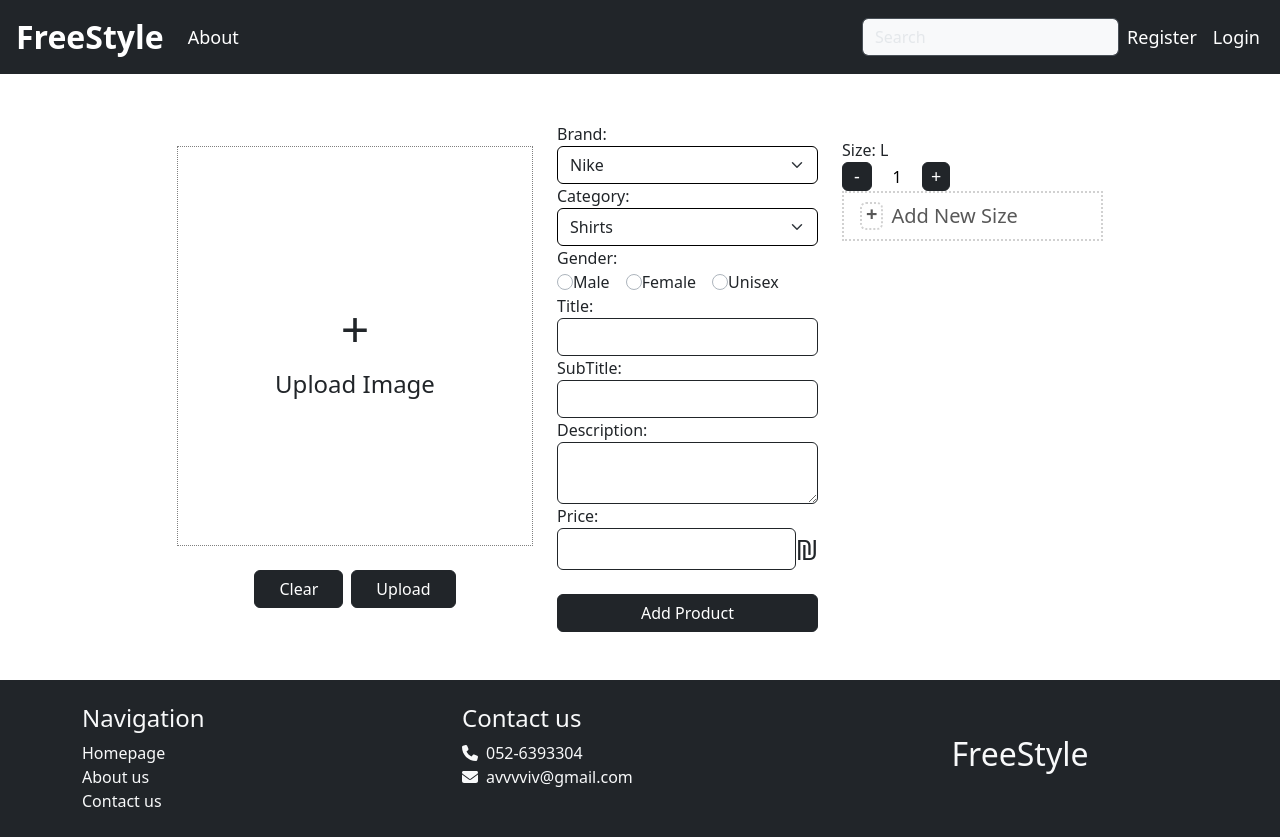
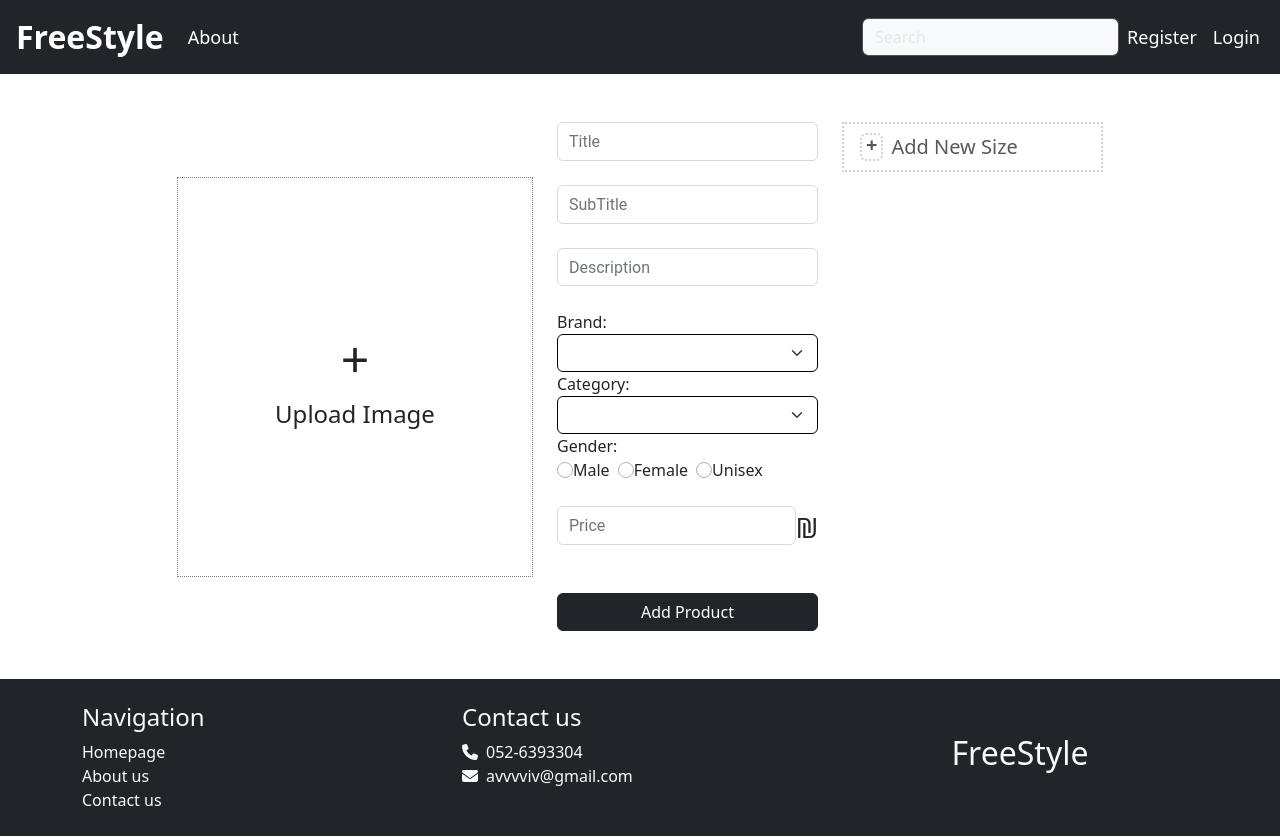
Before and after one commit to aviv-levy/Final-Course-Project-Frontend, a React (Create React App) app in the folder Frontend/freestyle/: page /manageproducts in a window 1280 px wide. Built offline with nearby package versions, Linux system fonts and the light colour scheme.

Commit message:
Add product update

```diff
--- a/Frontend/freestyle/src/CSS/inputs.css
+++ b/Frontend/freestyle/src/CSS/inputs.css
@@ -71,3 +71,7 @@
     -webkit-appearance: none;
     margin: 0;
   }
+
+  .icon-size{
+    font-size: 15px;
+  }
--- a/Frontend/freestyle/src/Components/CountButton.tsx
+++ b/Frontend/freestyle/src/Components/CountButton.tsx
@@ -1,28 +1,52 @@
-import { useState, FormEvent } from "react";
+import { useState, FormEvent, useContext } from "react";
+import { FontAwesomeIcon } from "@fortawesome/react-fontawesome";
+import { faTrash } from '@fortawesome/free-solid-svg-icons'
 import '../CSS/inputs.css'
+import { AddSizeContext } from "../Pages/ManageProductsPage";
 
 interface Props {
-    size: number|string;
+    size: number | string;
 }
 
 
 function CountButton({ size }: Props) {
 
+    const sizesContext = useContext(AddSizeContext);
     const [quantity, setQuantity] = useState(1)
+
+    function setSize(newQuantity: number) {
+        sizesContext?.sizesQuantity.map((item) => {
+            if (item.size === size)
+                item.quantity = newQuantity
+        })
+        setQuantity(newQuantity);
+        sizesContext?.setSizesQuantity(sizesContext?.sizesQuantity)
+    }
 
     function handleIncrease(e: FormEvent) {
         e.preventDefault();
-        setQuantity(quantity + 1)
+        setSize(quantity + 1)
     }
 
     function handleDecrease(e: FormEvent) {
         e.preventDefault();
-        if (quantity >1)
-            setQuantity(quantity - 1)
+        if (quantity > 1)
+            setSize(quantity - 1)
+    }
+
+    //Handle Remove count button
+    function handleRemove() {
+
+        sizesContext?.sizes.map(disabledSize => {
+            if (size === disabledSize.size)
+                disabledSize.isDisabled = false
+        })
+        sizesContext?.setSizes(sizesContext?.sizes);
+        sizesContext?.setSizesQuantity(sizesContext?.sizesQuantity.filter(item => item.size !== size))
     }
 
     return (
-        <div>
+        <div className="mt-2">
             <span className="fs-6">Size: {size}</span>
             <div className="d-flex">
                 <div className="btnwidth">
@@ -36,6 +60,9 @@ function CountButton({ size }: Props) {
                 <div className="btnwidth">
                     <button onClick={handleIncrease} className="btn btn-dark roundbtn">+</button>
                 </div>
+                <div className="w-100 text-end">
+                    <button onClick={handleRemove} className="btn btn-danger roundbtn"><FontAwesomeIcon icon={faTrash} className="icon-size me-1" /><span className="fs-6">Remove</span></button>
+                </div>
             </div>
         </div>
     );
--- a/Frontend/freestyle/src/Components/StyledInput.tsx
+++ b/Frontend/freestyle/src/Components/StyledInput.tsx
@@ -3,16 +3,33 @@ import { User } from '../Services/Interfaces';
 import Error from './Error';
 
 interface Props {
-    type: "text" | "password" | "email" | "number";
+    type: "text" | "password" | "email" | "number" | "radio";
     placeholder: string;
     inputParam: string;
     setValueFunc: Function;
+    id?: string;
     errorText?: string;
 }
 
-function StyledInput({ type, placeholder, setValueFunc, inputParam, errorText }: Props) {
+function StyledInput({ type, placeholder, setValueFunc, inputParam, id, errorText }: Props) {
 
     return (
+        <>
+            {
+                type === 'radio' ?
+                    <div>
+                        <input
+                            className='form-check-input border-dark-subtle'
+                            type={type}
+                            name={inputParam}
+                            value={placeholder}
+                            id={id}
+                            onChange={(e) => setValueFunc((prevState: User) => ({ ...prevState, [inputParam]: e.target.value }))}
+                        />
+                        <label className="form-check-label me-2" htmlFor={id}>{placeholder}</label>
+                    </div>
+
+                    :
                     <div className="form-group input-block mb-4">
                         <input
                             type={type}
@@ -21,6 +38,8 @@ function StyledInput({ type, placeholder, setValueFunc, inputParam, errorText }:
                         <span className="placeholderr mx-2">{placeholder}</span>
                         <Error errorText={errorText} />
                     </div>
+            }
+        </>
     );
 }
 
--- a/Frontend/freestyle/src/Pages/ManageProductsPage.tsx
+++ b/Frontend/freestyle/src/Pages/ManageProductsPage.tsx
@@ -1,28 +1,56 @@
-import { useState } from "react";
+import { FormEvent, createContext, useState } from "react";
 import '../CSS/ManageProducts.css'
 import CountButton from "../Components/CountButton";
 import { fileToBase64 } from "../Utils/fileToString";
 import { Product, SizeQuantity } from "../Services/Interfaces";
+import StyledInput from "../Components/StyledInput";
 
+interface SizesBtns {
+    size: string;
+    isDisabled: boolean;
+}
+
+interface AddSizeContext {
+    sizes: Array<SizesBtns>,
+    setSizes: Function,
+    sizesQuantity: Array<SizeQuantity>,
+    setSizesQuantity: Function,
+}
+
+export const AddSizeContext = createContext<AddSizeContext | null>(null);
 
 function ManageProductsPage() {
 
 
     const [product, setProduct] = useState<Product>();
+    const [sizes, setSizes] = useState<Array<SizesBtns>>([{ size: "XS", isDisabled: false }, { size: "S", isDisabled: false }, { size: "M", isDisabled: false }, { size: "L", isDisabled: false }, { size: "XL", isDisabled: false }, { size: "XXL", isDisabled: false }])
     const [uploadedImg, setUploadedImg] = useState('');
-    const [sizesQuantity, setSizesQuantity] = useState<Array<SizeQuantity>>();
+    const [sizesQuantity, setSizesQuantity] = useState<Array<SizeQuantity>>([]);
     const [showAddSize, SetShowAddSize] = useState(false);
 
     async function fileRecieved(file: File) {
         setUploadedImg(await fileToBase64(file))
     }
 
-    function handleClick() {
+    function handleAddProduct(e: FormEvent) {
+        e.preventDefault();
+        if (product)
+            setProduct({ ...product, sizeQuantity: sizesQuantity })
 
+        console.log(product);
     }
 
     function handleClear() {
         setUploadedImg('');
+    }
+
+    function handleSize(newSize: string) {
+        sizes.map(size => {
+            if (size.size === newSize)
+                size.isDisabled = true
+        }
+        )
+        setSizesQuantity(prevState => [...prevState, { size: newSize, quantity: 1 }]);
     }
 
     return (
@@ -40,19 +68,27 @@ function ManageProductsPage() {
                                 </label>
                             </>
                             :
-                            <img src={uploadedImg} alt="" className='img-thumbnail' />
+                            <>
+                                <img src={uploadedImg} alt="" className='img-thumbnail' />
+                                <div className="w-100 text-center mt-4">
+                                    <button onClick={handleClear} className='btn btn-dark px-4 me-1'>Clear</button>
+                                </div>
+                            </>
                     }
-                    <div className="w-100 text-center mt-4">
-                        <button onClick={handleClear} className='btn btn-dark px-4 me-1'>Clear</button>
-                        <button onClick={handleClick} className='btn btn-dark px-4 ms-1'>Upload</button>
-                    </div>
                 </div>
 
                 <div className="col-3">
                     <form>
 
+                        <StyledInput inputParam="title" placeholder="Title" setValueFunc={setProduct} type="text" />
+                        <StyledInput inputParam="subtitle" placeholder="SubTitle" setValueFunc={setProduct} type="text" />
+                        <StyledInput inputParam="description" placeholder="Description" setValueFunc={setProduct} type="text" />
+
                         <span>Brand: </span>
-                        <select name="brand" className='form-select border-black'>
+                        <select name="brand"
+                        className='form-select border-black'
+                        onChange={(e) => setProduct((prevState: any) => ({ ...prevState, brand: e.target.value }))}>
+                            <option value={undefined}></option>
                             <option value="Nike">Nike</option>
                             <option value="GAP">GAP</option>
                             <option value="Adidas">Adidas</option>
@@ -64,7 +100,10 @@ function ManageProductsPage() {
                         </select>
 
                         <span>Category: </span>
-                        <select name="category" className='form-select border-black'>
+                        <select name="category"
+                            className='form-select border-black'
+                            onChange={(e) => setProduct((prevState: any) => ({ ...prevState, category: e.target.value }))}>
+                            <option value={undefined}></option>
                             <option value="Shirts">Shirts</option>
                             <option value="Shoes">Shoes</option>
                             <option value="Pants">Pants</option>
@@ -75,60 +114,52 @@ function ManageProductsPage() {
 
 
                         <label className='w-100'>Gender:</label>
-                        <input type="radio" name='gender' id='male' className="form-check-input border-dark-subtle" />
-                        <label className="form-check-label me-3" htmlFor="male">Male</label>
+                        <div className="d-flex">
+                            <StyledInput inputParam="gender" placeholder="Male" setValueFunc={setProduct} type="radio" id="male" />
+                            <StyledInput inputParam="gender" placeholder="Female" setValueFunc={setProduct} type="radio" id="female" />
+                            <StyledInput inputParam="gender" placeholder="Unisex" setValueFunc={setProduct} type="radio" id="unisex" />
+                        </div>
 
-                        <input type="radio" name='gender' id='female' className="form-check-input border-dark-subtle" />
-                        <label className="form-check-label me-3" htmlFor="female">Female</label>
-
-                        <input type="radio" name='gender' id='unisex' className="form-check-input border-dark-subtle" />
-                        <label className="form-check-label" htmlFor="unisex">Unisex</label>
-
-                        <label className='w-100'>Title:</label>
-                        <input type="text" className="form-control border-dark" />
-
-                        <label className='w-100'>SubTitle:</label>
-                        <input type="text" className="form-control border-dark" />
-
-                        <label className='w-100'>Description:</label>
-                        <textarea className="form-control border-dark" aria-label="With textarea"></textarea>
-
-
-                        <label className='w-100'>Price:</label>
-                        <div className="d-flex">
-                            <input type="number" className="form-control border-dark" /> <span className='fs-3'>₪</span>
+                        <div className="d-flex mt-4">
+                            <StyledInput inputParam="price" placeholder="Price" setValueFunc={setProduct} type="number" /> <span className='fs-3'>₪</span>
                         </div>
 
                         <div className="w-100 mt-4">
-                            <button className="btn btn-dark w-100">Add Product</button>
+                            <button onClick={handleAddProduct} className="btn btn-dark w-100">Add Product</button>
                         </div>
                     </form>
 
 
                 </div>
-                <div className="col-3 mt-3">
-                    <CountButton size="L" />
+                <div className="col-3 ">
                     {
                         !showAddSize ?
                             <div onClick={() => SetShowAddSize(true)} className="add-newSize fs-5 p-2 d-flex align-items-center"><div className="add-newSizePlus badge fs-5 p-1 pt-0 mx-2">+</div>Add New Size</div>
                             :
                             <div>
-                                {
-                                    sizesQuantity?.map(newSize =>
-                                        <CountButton size={newSize.size} />)
-                                }
-                                <button className="btn btn-outline-dark me-2" >XS</button>
-                                <button className="btn btn-outline-dark me-2">S</button>
-                                <button className="btn btn-outline-dark me-2">M</button>
-                                <button className="btn btn-outline-dark me-2">L</button>
-                                <button className="btn btn-outline-dark me-2">XL</button>
-                                <button className="btn btn-outline-dark me-2">XXL</button>
+                                <div className="text-center">
+                                    {
+                                        sizes?.map((size, index) =>
+                                            !size.isDisabled &&
+                                            <button key={index} onClick={() => handleSize(size.size)} className="btn btn-outline-dark me-2" >{size.size}</button>
+                                        )
+                                    }
+                                </div>
+                                <button onClick={() => SetShowAddSize(false)} className="btn btn-dark w-100 my-3">Done</button>
                             </div>
 
                     }
+                    <AddSizeContext.Provider value={{ sizes, setSizes, sizesQuantity, setSizesQuantity }}>
+                        <div>
+                            {
+                                sizesQuantity.map((newSize, index) =>
+                                    <CountButton key={index} size={newSize.size} />)
+                            }
+                        </div>
+                    </AddSizeContext.Provider>
                 </div>
             </div>
-        </div>
+        </div >
     );
 }
 
--- a/Frontend/freestyle/src/Services/Interfaces.ts
+++ b/Frontend/freestyle/src/Services/Interfaces.ts
@@ -28,18 +28,18 @@ export interface Product {
     subtitle: string;
     description?: string;
     brand: string;
-    category: 'Shoes' | 'Pants' | 'Underwear' | 'Shirt' | 'Top' | 'Dress';
+    category: string;
     gender: 'Male' | 'Female' | 'Unisex';
     price: number;
     stock: number;
-    size: number | 'XS' | 'S' | 'M' | 'L' | 'XL' | 'XXL'
+    sizeQuantity: Array<SizeQuantity>
     imageUrl?: string,
     imageAlt?: string,
     userId: string;
 }
 
 export interface SizeQuantity {
-    size: number | 'XS' | 'S' | 'M' | 'L' | 'XL' | 'XXL';
+    size: number | string;
     quantity: number;
 }
 interface ProductQuantity {
```
Lines whose indentation alone changed are shown as unchanged.
